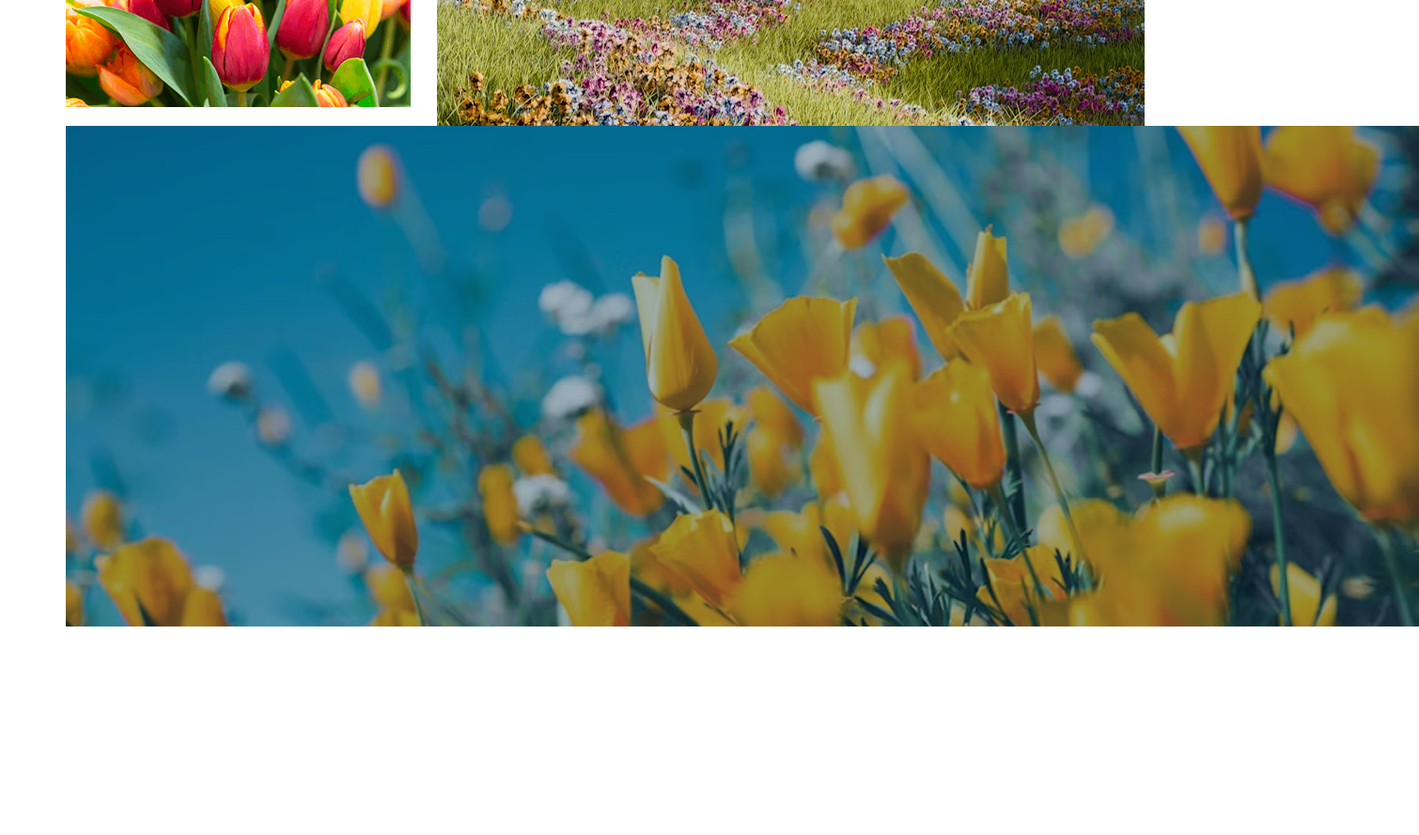
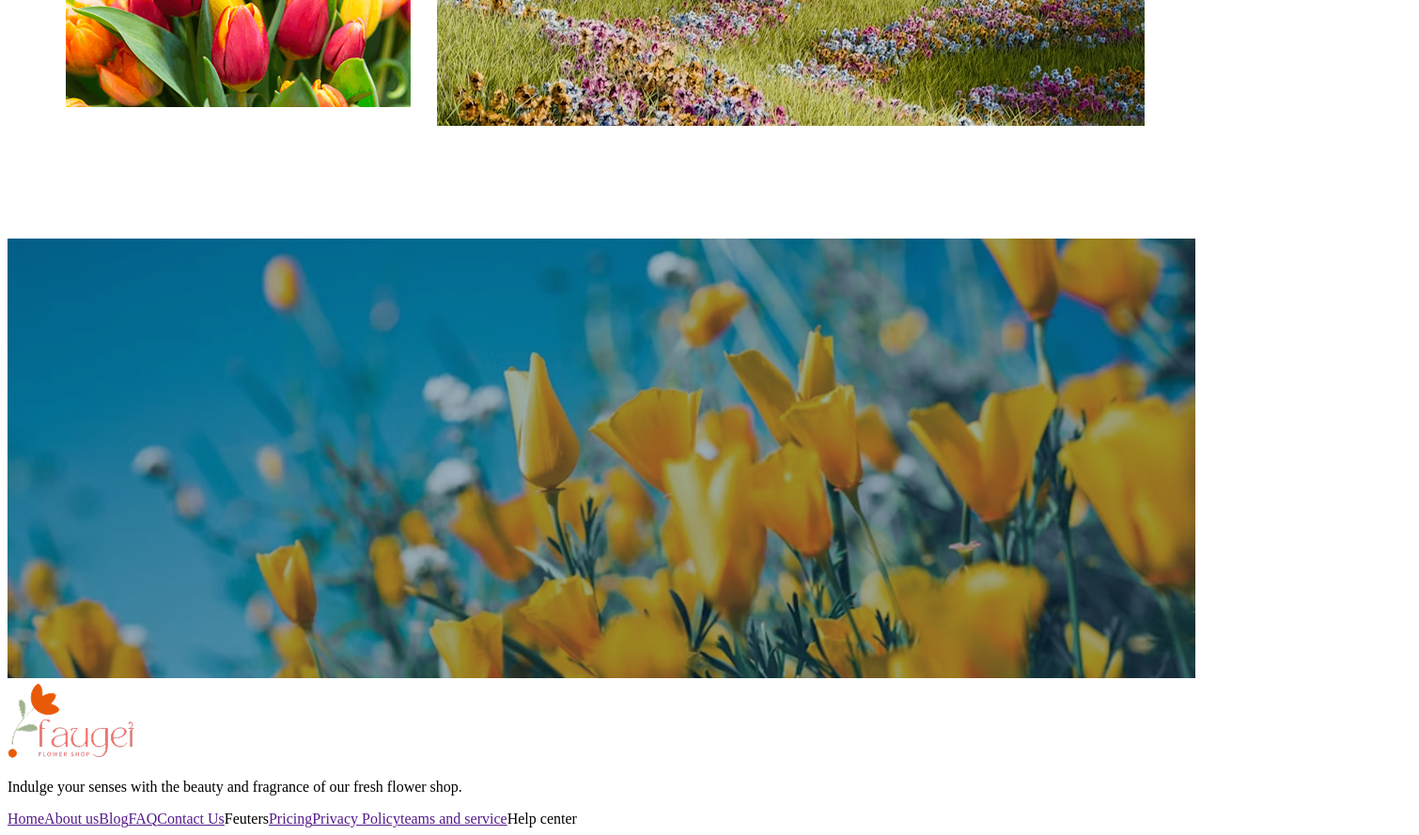
Before and after one commit to JubayerAhmmed280/flowers-assignment-02, a plain HTML site: page index.html in a window 1280 px wide. Shown: the part 2860-3749 px from the top of the page at 94% size, 1510 px wide, since content can reach past the window. Before the commit the page ends 3539 px from the top, so only its background shows below. Drawn offline with Linux system fonts and the light colour scheme.

Commit message:
added footer section

```diff
--- a/index.html
+++ b/index.html
@@ -108,11 +108,24 @@
             </div>
             <img src="assets/deal-zabo.png" alt="">
             </div>
-            <section>
-                <img class="rows" src="assets/news-letter-bg.png" alt="">
-            </section>
+
         </section>
     </main>
-    <footer></footer>
+    <footer>
+         <section>
+            <div class="image-container">
+            <img class="rows" src="assets/news-letter-bg.png" alt="">
+
+            </div>
+
+            </section>
+        <div>
+            <img src="assets/logo.png" alt="">
+            <p>Indulge your senses with the beauty and fragrance of our fresh flower shop. </p>
+        </div>
+        <div class="display-flex">
+            <a href="">Home</a><a href="">About us</a><a href="">Blog</a><a href="">FAQ</a><a href="">Contact Us</a>Feuters<a href="">Pricing</a><a href="">Privacy Policy</a><a href="">teams and service</a><a href=""></a>Help center<a href=""></a>
+        </div>
+    </footer>
 </body>
 </html>
--- a/styles/flower.css
+++ b/styles/flower.css
@@ -142,6 +142,11 @@
 .vaertical-collage{
     border-radius: 14px;
 }
+.rows{
+    width: 100%;
+    height: 100%;
+    margin-top: 120px;
+}
 
 /* resposive media query */
 @media screen and (max-width: 576px) {
```
